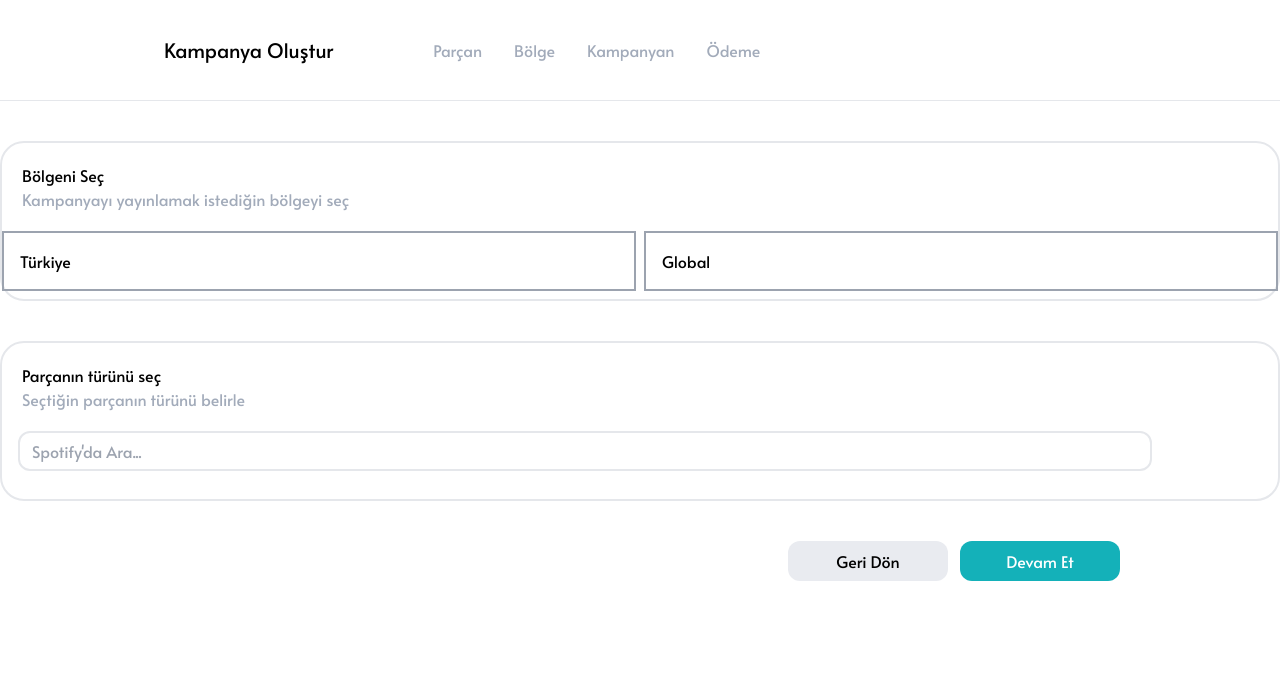
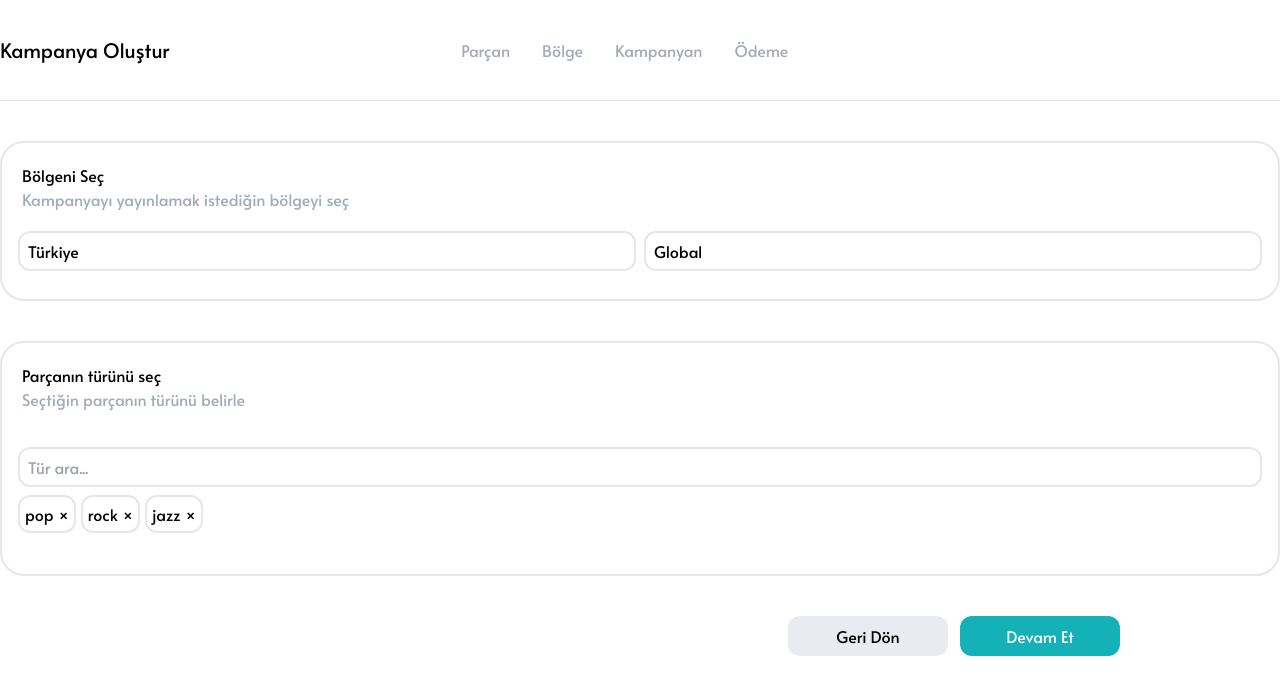
Before and after one commit to neslihanatasever/makrocase, a Next.js app: page /pages/region in a window 1280 px wide. Shown: the top 694 px of the page. Built offline with nearby package versions, Linux system fonts and the light colour scheme.

Commit message:
fragment and region page data

```diff
--- a/app/components/headercomp/page.tsx
+++ b/app/components/headercomp/page.tsx
@@ -2,13 +2,14 @@ import React from "react";
 
 const HeaderComponent = () => {
   return (
-    <header>
-      <div className="flex items-center justify-between p-9">
+    <header className="">
+      <div className=" container mx-auto">
+      <div className="flex items-center justify-between py-9">
         <div>
-          <h1 className="text-3xl text-xl ml-32">Kampanya Oluştur</h1>
+          <h1 className="text-3xl text-xl ">Kampanya Oluştur</h1>
         </div>
 
-        <div className="flex gap-8 items-center justify-center flex-grow mr-96">
+        <div className="flex gap-8 items-center justify-center ">
           <a href="#" className="text-lightgray hover:text-gray-700">
             Parçan
           </a>
@@ -22,6 +23,10 @@ const HeaderComponent = () => {
             Ödeme
           </a>
         </div>
+
+        <div className="w-[200px]"></div>
+
+      </div>
       </div>
       <hr />
     </header>
--- /dev/null
+++ b/app/components/tagInput.tsx
@@ -0,0 +1,64 @@
+import React, { useState } from 'react';
+import { useStore } from '../store/Data';
+function TagInput() {
+  const [tags, setTags] = useState<string[]>([]);
+  const [inputValue, setInputValue] = useState<string>('');
+  const genres = useStore(state => state.track_genres);
+
+  const handleInputChange = (e: React.ChangeEvent<HTMLInputElement>) => {
+    setInputValue(e.target.value);
+  };
+
+  const handleInputKeyPress = (e: React.KeyboardEvent<HTMLInputElement>) => {
+    if (e.key === 'Enter' && inputValue.trim() !== '') {
+      // Prevent duplicate tags
+      if (!tags.includes(inputValue.trim())) {
+        setTags([...tags, inputValue.trim()]);
+      }
+      setInputValue('');
+    }
+  };
+
+  const handleTagRemove = (tagToRemove: string) => {
+    setTags(tags.filter(tag => tag !== tagToRemove));
+  };
+
+  return (
+    <div className='p-4' >
+      <input
+        type="text"
+        value={inputValue}
+        onChange={handleInputChange}
+        onKeyPress={handleInputKeyPress}
+        placeholder="Tür ara..."
+        className="flex flex-col *:border-solid border-2 rounded-xl  cursor-pointer h-10 px-2 mr-4 justify-center w-full"
+      />
+    <div>
+        {genres.map((genre, index) => (
+                <span key={index} className="tag inline-block mr-[5px] mb-[5px] mt-[8px] py-[5px] px-[5px] text-black rounded-xl *:border-solid border-2">
+                    {genre}
+                    <button
+                        className="remove-button ml-[5px] bg-transparent border-none text-black cursor-pointer"
+                    >
+                        &times;
+                    </button>
+                </span>
+            ))}
+        {tags.map((tag, index) => (
+
+          <span key={index} className="tag inline-block mr-[5px] mb-[5px]  py-[5px] px-[10px] bg-[#007bff] text-white rounded-md">
+            {tag}
+            <button
+              onClick={() => handleTagRemove(tag)}
+              className="remove-button ml-[5px] bg-transparent border-none text-black cursor-pointer"
+            >
+              &times;
+            </button>
+          </span>
+        ))}
+      </div>
+    </div>
+  );
+}
+
+export default TagInput;
--- a/app/layout.tsx
+++ b/app/layout.tsx
@@ -2,6 +2,7 @@ import type { Metadata } from "next";
 import { Alata } from "next/font/google";
 import "./globals.css";
 import HeaderComponent from "./components/headercomp/page";
+
 
 const inter = Alata({
   subsets: ["latin"],
--- a/app/pages/fragment/page.tsx
+++ b/app/pages/fragment/page.tsx
@@ -16,6 +16,7 @@ const FragmentPage = () => {
         `https://makromusic-web-task-api.onrender.com/search-on-spotify?q=${searchInput}`
       );
       if (response.status === 200) {
+        console.log(response.data);
         setSearchResults(response.data);
       } else {
         console.error(response.statusText);
@@ -46,8 +47,8 @@ const FragmentPage = () => {
   };
 
   return (
-    <main className="">
-      <div className="w-4/5 min-h-52 flex flex-col ml-40 border-solid border-2 rounded-3xl mt-24 ">
+    <main className="container mx-auto ">
+      <div className="w-full min-h-52 flex flex-col border-solid border-2 rounded-3xl mt-24 ">
         <div className="m-5 flex flex-col">
           <label className="font">Parçanı Seç</label>
           <label className="text-lightgray">
@@ -55,13 +56,13 @@ const FragmentPage = () => {
           </label>
         </div>
 
-        <div className="ml-4">
+        <div className="ml-4 mr-4">
           <input
 
             onFocus={() => setIsInputFocused(true)}
             onBlur={() => setTimeout(() => setIsInputFocused(false), 200)}
             type="text"
-            className="w-[90%] h-10 border-solid border-2 rounded-xl pl-3"
+            className="w-full h-10 border-solid border-2 rounded-xl pl-3"
             placeholder="Spotify'da Ara..."
             onKeyDown={(e) => {
               if (e.key === "Enter") {
--- a/app/pages/region/page.tsx
+++ b/app/pages/region/page.tsx
@@ -1,9 +1,14 @@
+"use client";
+import TagInput from "@/app/components/tagInput";
 import Link from "next/link";
-import React from "react";
+import React, { useEffect } from "react";
+import { useStore } from "@/app/store/Data";
 
 export default function DetailsPage() {
+
+  const region = useStore(state => state.get_campaign)
   return (
-    <main className="container mx-auto">
+    <main className="container mx-auto  ">
       <div className="w-full min-h-40 flex flex-col  border-solid border-2 rounded-3xl mt-10 ">
         <div className="m-5 flex flex-col">
           <label className="font">Bölgeni Seç</label>
@@ -12,23 +17,20 @@ export default function DetailsPage() {
           </label>
         </div>
 
-        <div className="grid grid-cols-2 gap-2 w-full  ">
+        <div className="grid grid-cols-2 gap-2 w-full mb-5 ">
           <div>
-            <input className="hidden" id="radio_1" type="radio" name="radio" />
+            <input className="hidden" id="radio_1" type="radio" name="radio"/>
             <label
-              className="flex flex-col p-4 border-2 border-gray-400 cursor-pointer"
+              className="flex flex-col *:border-solid border-2 rounded-xl  cursor-pointer h-10 px-2 ml-4 justify-center "
               htmlFor="radio_1"
             >
               Türkiye
             </label>
           </div>
-
-
-
           <div>
-            <input className="hidden" id="radio_2" type="radio" name="radio" />
+            <input className="hidden" id="radio_2" type="radio" name="radio"/>
             <label
-              className="flex flex-col p-4 border-2 border-gray-400 cursor-pointer"
+              className="flex flex-col *:border-solid border-2 rounded-xl  cursor-pointer h-10 px-2 mr-4 justify-center"
               htmlFor="radio_2"
             >
               Global
@@ -37,20 +39,16 @@ export default function DetailsPage() {
         </div>
         </div>
 
-      <div className="h-40 flex flex-col border-solid border-2 rounded-3xl mt-10">
+      <div className="min-h-40 flex flex-col border-solid border-2 rounded-3xl mt-10">
         <div className="m-5 flex flex-col">
           <label className="font">Parçanın türünü seç</label>
-          <label className="text-lightgray">
+          <label className=" text-lightgray">
             Seçtiğin parçanın türünü belirle
           </label>
         </div>
 
-        <div className="ml-4">
-          <input
-            type="text"
-            className="w-[90%] h-10 border-solid border-2 rounded-xl pl-3"
-            placeholder="Spotify'da Ara..."
-          />
+        <div className=" mb-5">
+          <TagInput />
         </div>
       </div>
       <div>
--- /dev/null
+++ b/app/store.ts
@@ -0,0 +1,63 @@
+import create from 'zustand';
+
+interface Campaign {
+  id: number;
+  track_id: string | null;
+  genres: string[] | null;
+  region: string | null;
+  package: string | null;
+  start_date: string | null;
+}
+
+interface Package {
+  id: string;
+  name: string;
+  click: number;
+  price: number;
+  description: string;
+  currency: string;
+}
+
+interface useStoreState {
+  campaigns: Campaign[];
+  packages: Package[];
+  trackGenres: string[];
+  fetchCampaigns: () => Promise<void>;
+  fetchPackages: () => Promise<void>;
+  fetchTrackGenres: () => Promise<void>;
+}
+
+const useStore = create<useStoreState>((set) => ({
+  campaigns: [],
+  packages: [],
+  trackGenres: [],
+  fetchCampaigns: async () => {
+    try {
+      const response = await fetch('https://makromusic-web-task-api.onrender.com/get-campaigns');
+      const campaigns = await response.json();
+      set({ campaigns });
+    } catch (error) {
+      console.error('Error fetching campaigns:', error);
+    }
+  },
+  fetchPackages: async () => {
+    try {
+      const response = await fetch('https://makromusic-web-task-api.onrender.com/get-packages');
+      const packages = await response.json();
+      set({ packages });
+    } catch (error) {
+      console.error('Error fetching packages:', error);
+    }
+  },
+  fetchTrackGenres: async () => {
+    try {
+      const response = await fetch('https://makromusic-web-task-api.onrender.com/track-genres');
+      const trackGenres = await response.json();
+      set({ trackGenres });
+    } catch (error) {
+      console.error('Error fetching track genres:', error);
+    }
+  },
+}));
+
+export default useStore;
--- /dev/null
+++ b/app/store/Data.tsx
@@ -0,0 +1,34 @@
+import { create } from "zustand";
+
+export const useStore = create((set) => ({
+    create_campaign: {
+        id: 4,
+        track_id: null,
+        genres: null,
+        region: null,
+        package: null,
+        start_date: null,
+    },
+    get_campaign: {
+        id: 4,
+        campaign_data: {
+            track_id: 'spotify_uri',
+            genres: ["Hip Hop", "Rap"],
+            region: 'US',
+            package: '1',
+            start_date: '1',
+        }
+    },
+    get_package: [
+        {
+            id: '1',
+            name: 'Listelere Oyna',
+            click: 5000,
+            price: 1000,
+            description: 'İtici bir güçle kampanyana başlangıç ver',
+            currency: 'TRY'
+        }
+    ],
+    track_genres:['pop', 'rock', 'jazz'],
+
+}));
```
